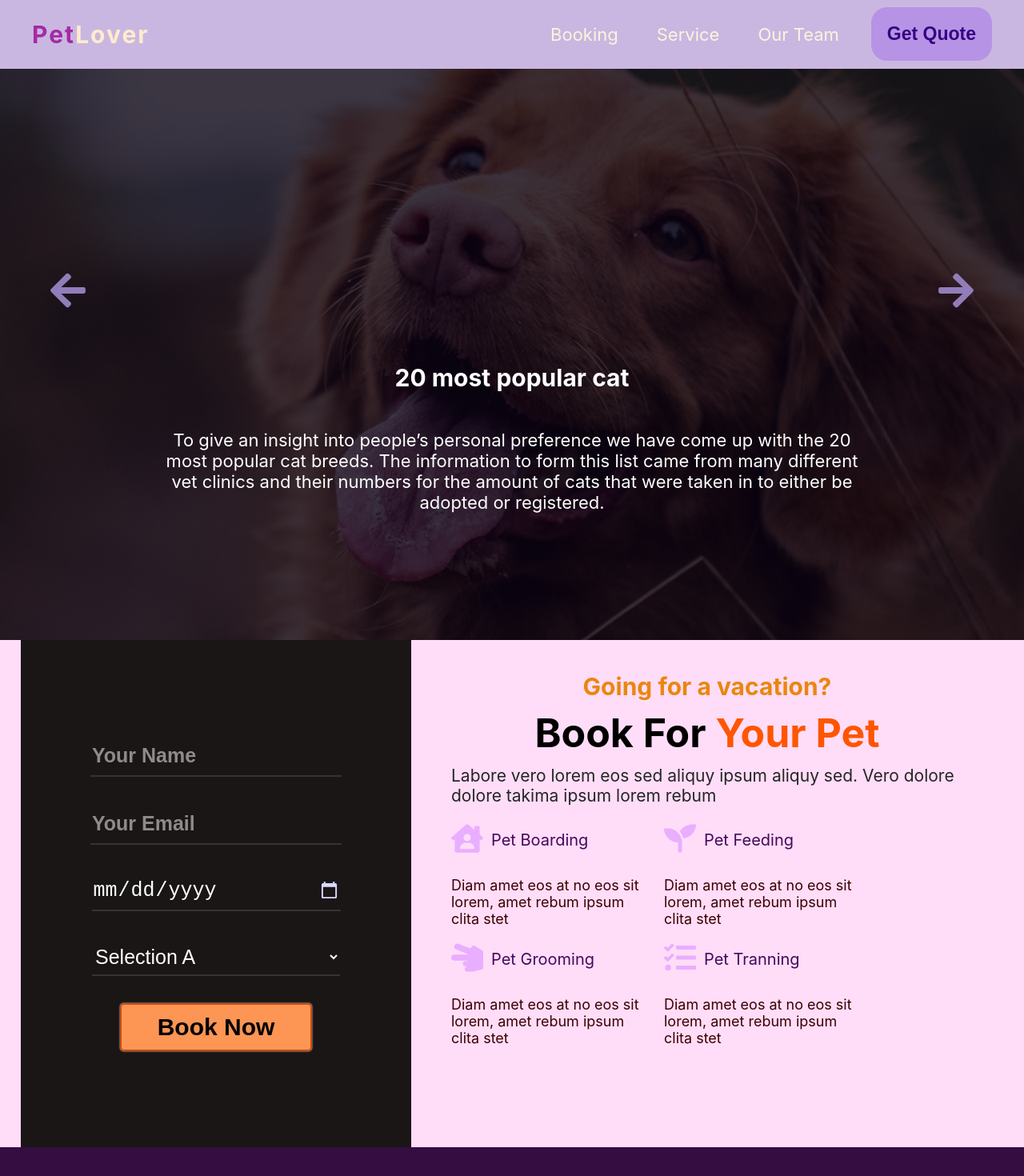
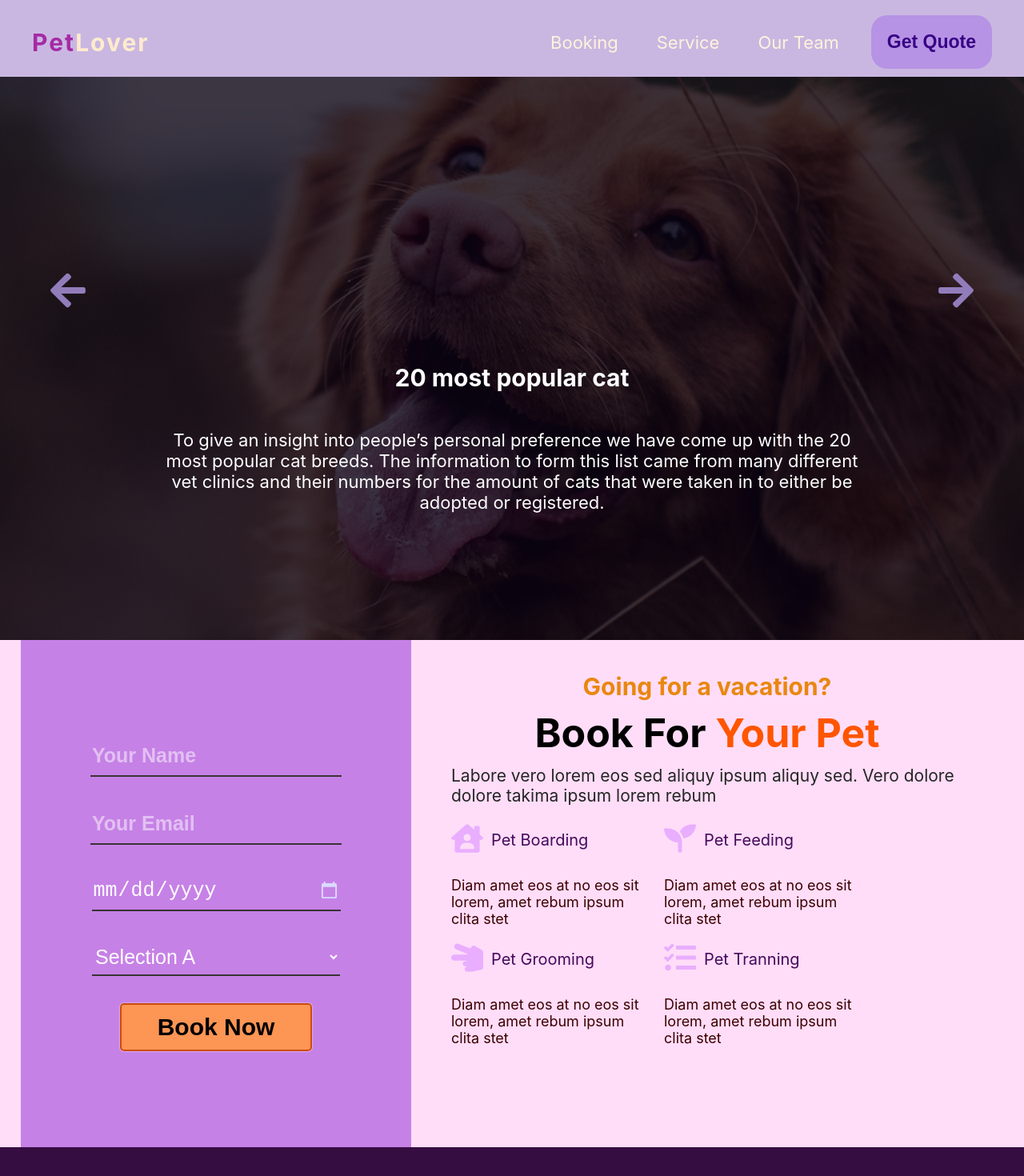
Before and after one commit to TsotneDarjania/company-website, a React (Create React App) app: page / in a window 1280 px wide. Shown: the top 1470 px of the page at 80% size. Built offline with nearby package versions, Linux system fonts and the light colour scheme.

Commit message:
correct visual bugs

```diff
--- a/src/components/booking/booking.css
+++ b/src/components/booking/booking.css
@@ -7,7 +7,7 @@
 
 .booking-form{
     width: 25%;
-    background-color: rgb(26, 22, 22);
+    background-color: rgb(198, 129, 230);
     padding: 120px 20px;
     display: flex;
     flex-direction: column;
@@ -193,7 +193,6 @@ input::placeholder {
     }
     .booking-form{
         width: 370px;
-        background-color: rgb(26, 22, 22);
         padding: 90px 20px;
         display: flex;
         flex-direction: column;
--- a/src/components/footer/footer.css
+++ b/src/components/footer/footer.css
@@ -82,5 +82,10 @@
     .pet-lover-text{
         margin-top: -15px;
     }
+}
 
+@media screen and (max-width: 995px) {
+    .footer-item{
+        width: 90%;
+    }
 }
--- a/src/components/header/header.css
+++ b/src/components/header/header.css
@@ -8,12 +8,14 @@
     align-items: center;
     padding: 0px 40px;
     background-color: rgb(201, 183, 225);
-    transition: 0.8s;
+    transition: 0.5s;
+    padding-top: 10px;
 }
 
 .expand{
-    padding-top: 40px;
-    opacity: 0.8;
+    padding-top: 0px;
+    margin-top: -10px;
+    opacity: 0.9;
 }
 
 li{
--- a/src/components/services/services.css
+++ b/src/components/services/services.css
@@ -39,6 +39,7 @@
 
     .services{
         padding: 0px;
+        padding-bottom: 30px;
     }
 
 
--- a/src/components/teamMembers/teamMembers.css
+++ b/src/components/teamMembers/teamMembers.css
@@ -101,6 +101,10 @@
     .team-members-container{
         gap: 20px;
     }
+    .team-members{
+        padding: 0;
+        padding-bottom: 30px;
+    }
 }
 @media screen and (max-width: 900px) {
     .team-member-container-item{
```
